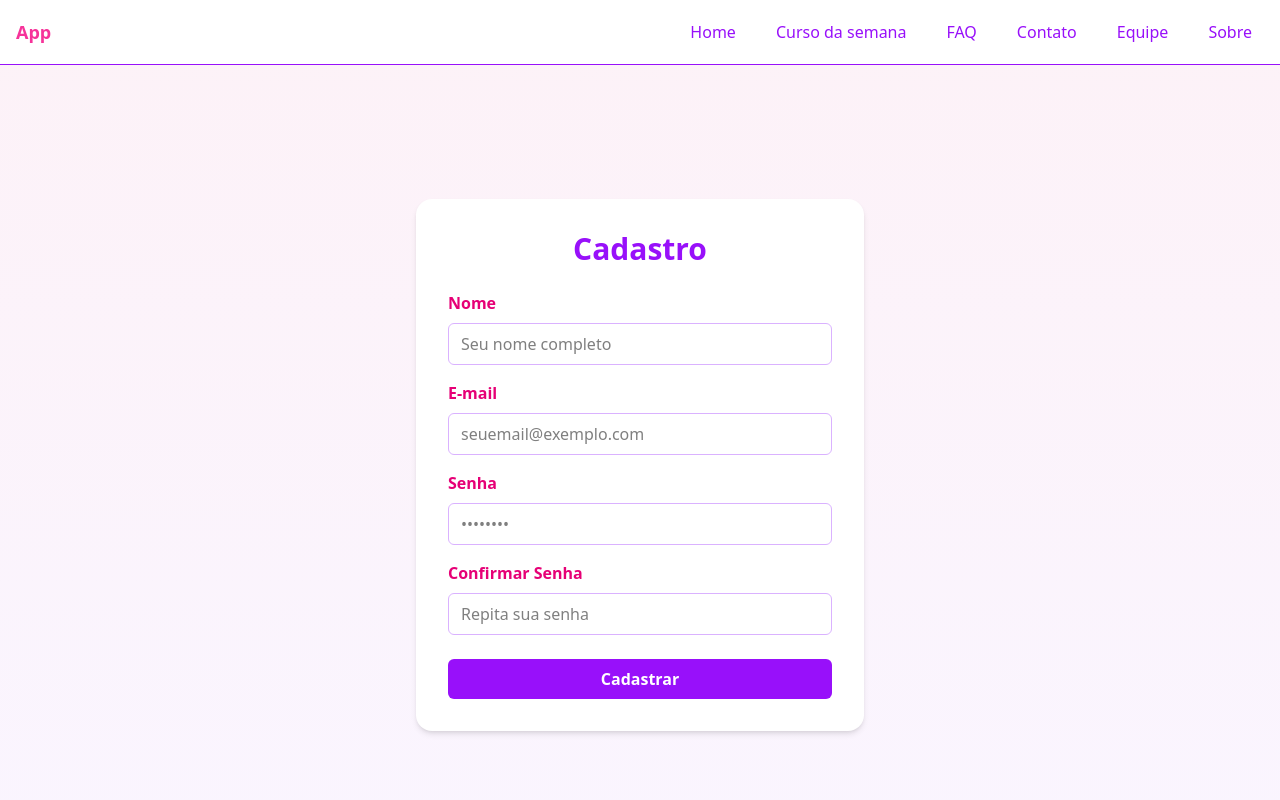
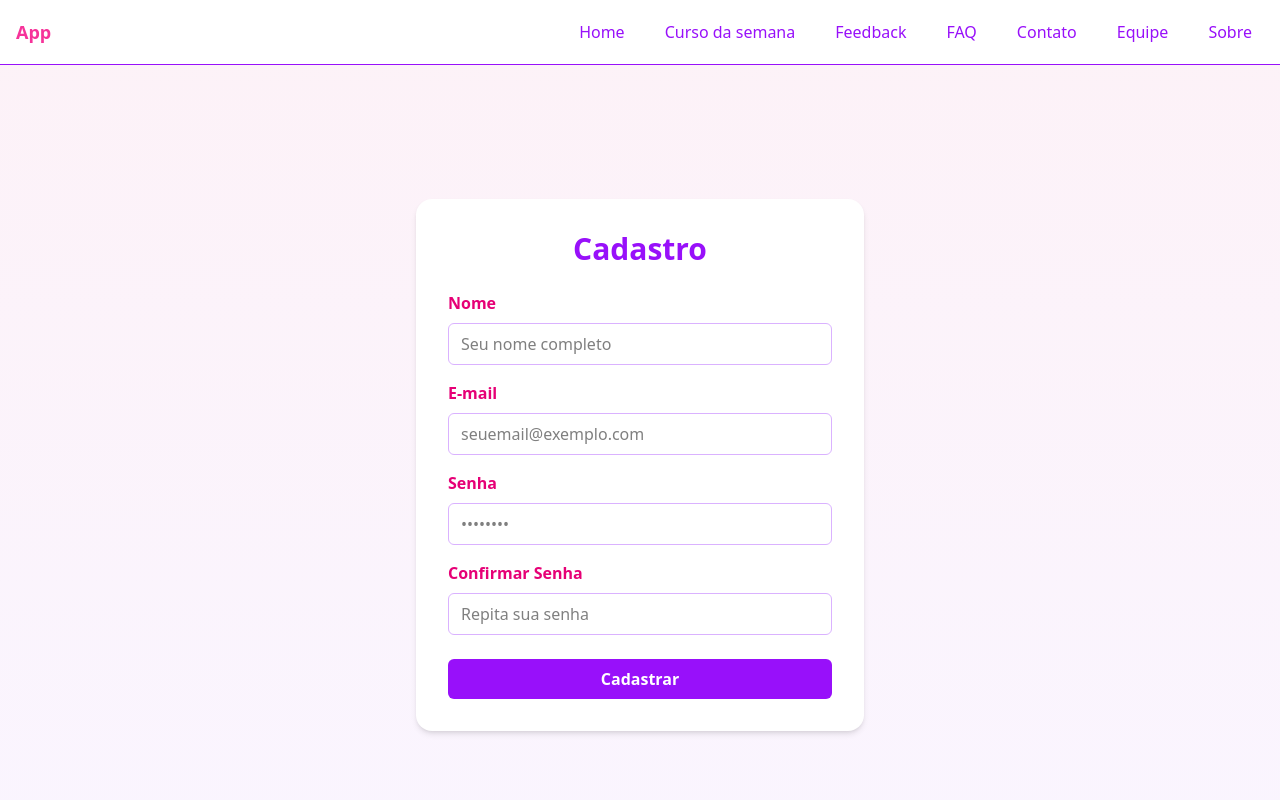
Before and after one commit to ChallengeFiap1tdspo/global-solution, a React (Vite) app in the folder motivagig/: page /cadastro in a window 1280 px wide. Shown: the top 800 px of the page. Built offline with nearby package versions, Linux system fonts and the light colour scheme.

Commit message:
feat: atualizando o menu e a main com as novas rotas

```diff
--- a/motivagig/src/components/Cabecalho/Cabecalho.tsx
+++ b/motivagig/src/components/Cabecalho/Cabecalho.tsx
@@ -5,6 +5,7 @@ export default function Cabecalho() {
   const links: NavLinkItem[] = [
     { href: "/", label: "Home" },
     { href: "/curso-semana", label: "Curso da semana" },
+    { href: "/feedback", label: "Feedback" },
     { href: "/faq", label: "FAQ" },
     { href: "/contato", label: "Contato" },
     { href: "/equipe", label: "Equipe" },
```
Also changed, not shown: motivagig/src/main.tsx (+5 -4 lines).
